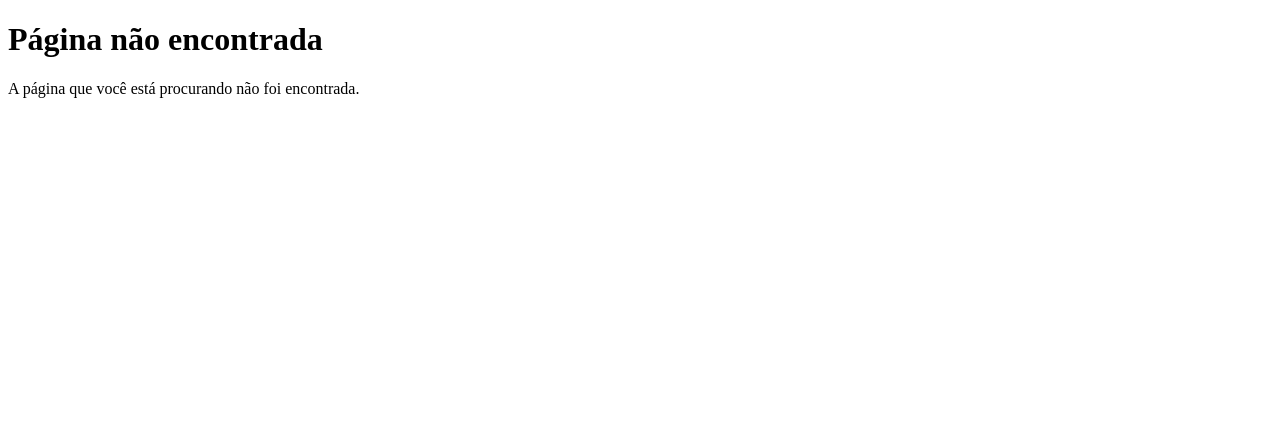
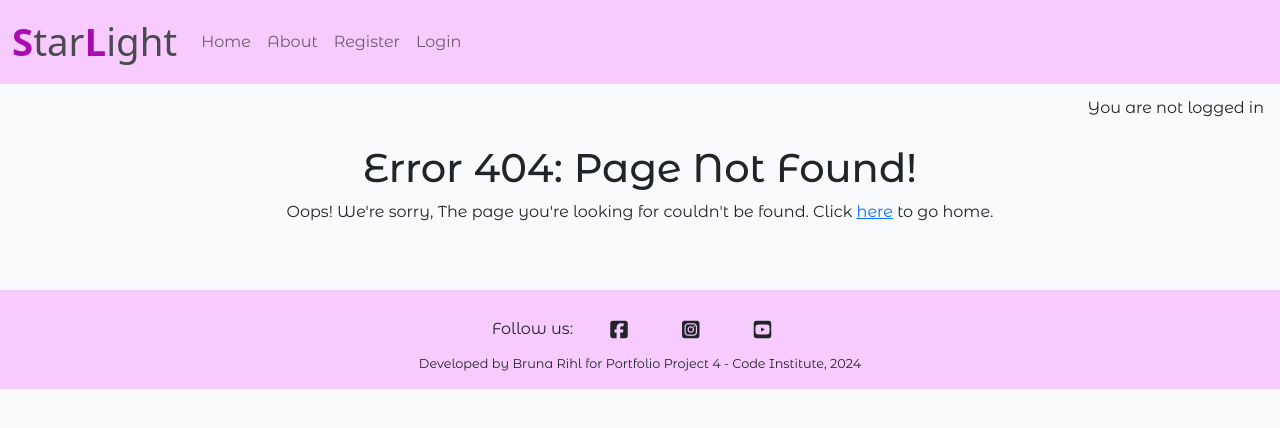
Before and after one commit to BrunaRihl/starlight-consultations, a Django app: template website/templates/404.html in a window 1280 px wide. Shown: the top 428 px of the page. Run offline with Django 3.2, Linux system fonts and the light colour scheme; the template is opened without the code that fills it, so the values that code supplies are empty; some libraries are stand-ins or nearby versions; some web fonts are replaced.

Commit message:
feat: start customization the 404 error page

```diff
--- a/website/templates/404.html
+++ b/website/templates/404.html
@@ -1,12 +1,20 @@
-<!DOCTYPE html>
-<html lang="en">
-<head>
-    <meta charset="UTF-8">
-    <meta name="viewport" content="width=device-width, initial-scale=1.0">
-    <title>Página não encontrada</title>
-</head>
-<body>
-    <h1>Página não encontrada</h1>
-    <p>A página que você está procurando não foi encontrada.</p>
-</body>
-</html>
+{% extends 'base.html' %}
+{% load static %}
+{% block content %}
+
+<section>
+    <div class="container">
+        <div class="row">
+            <div class="col-md-10 mt-2 mx-auto text-center">
+                <div class="">
+                    <h1 class="">Error 404: Page Not Found!</h1>
+                    <p>Oops! We're sorry, The page you're looking for couldn't be found.
+                        Click <a href="{% url 'index' %}">here</a> to go home.
+                    </p>
+                </div>
+            </div>
+        </div>
+    </div>
+</section>
+
+{% endblock %}
```
Also changed, not shown: README.md.
